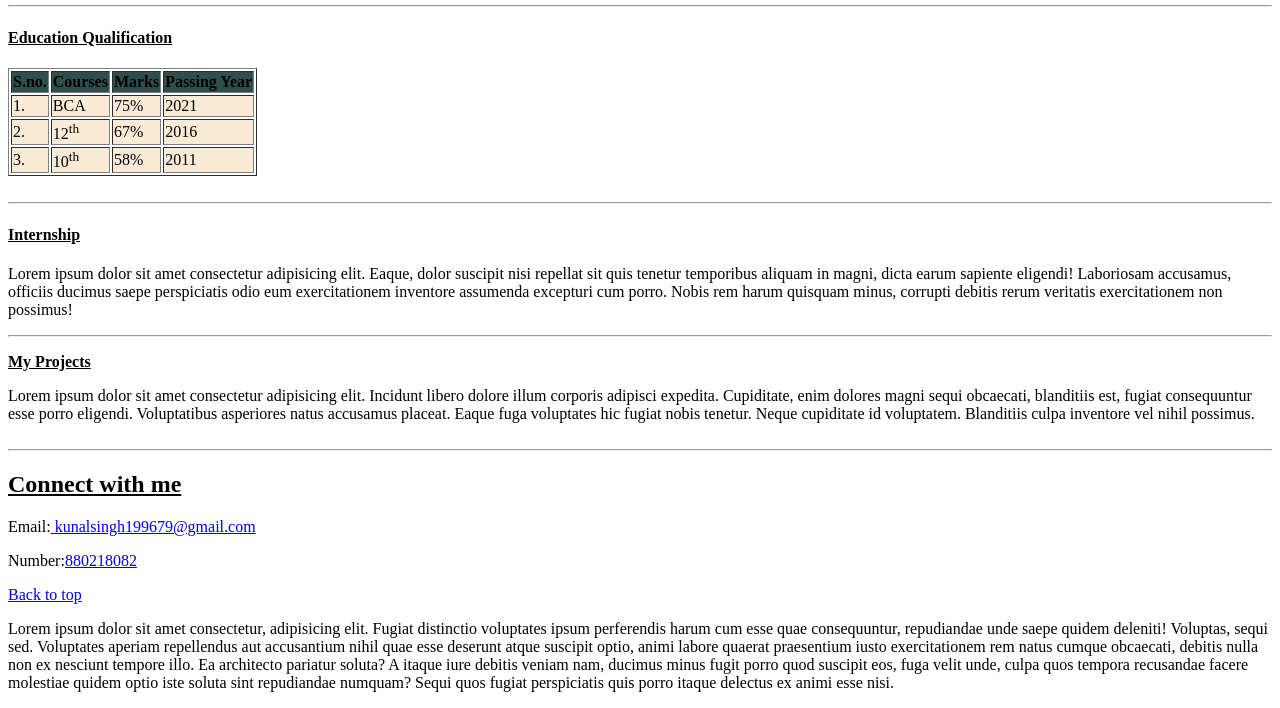
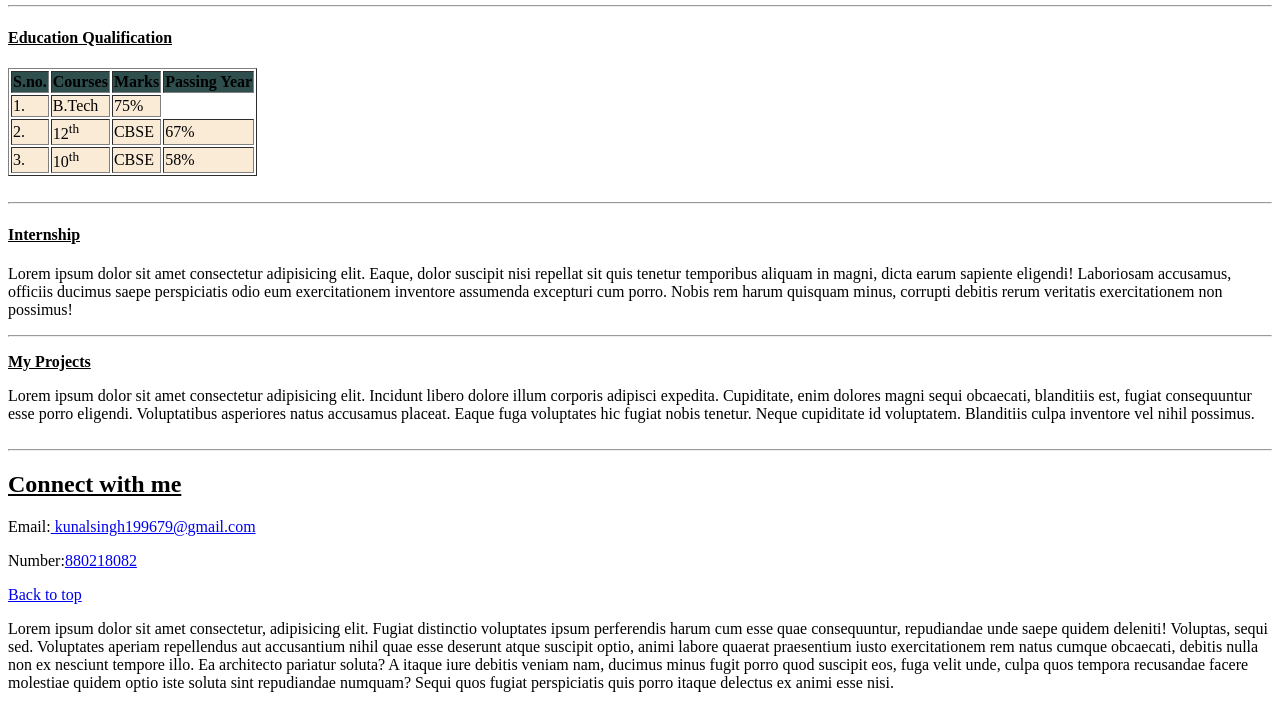
Before and after one commit to Kunnu2202/Resume, a plain HTML site: page index.html in a window 1280 px wide. Shown: the part 200-908 px from the top of the page. Drawn offline with Linux system fonts and the light colour scheme.

Commit message:
Update index.html

```diff
--- a/index.html
+++ b/index.html
@@ -49,21 +49,23 @@
                 </thead>
                 <tbody style="background-color: antiquewhite;">
                     <td>1.</td>
-                    <td>BCA</td>
+                    <td>B.Tech</td>
                     <td>75%</td>
-                    <td>2021</td>
+
                 </tbody>
                 <tbody style="background-color: antiquewhite;">
                     <td>2.</td>
                     <td>12<sup>th</sup></td>
+                    <td>CBSE</td>
                     <td>67%</td>
-                    <td>2016</td>
+
                 </tbody>
                 <tbody style="background-color: antiquewhite;">
                     <td>3.</td>
                     <td>10<sup>th</sup> </td>
+                    <td>CBSE</td>
                     <td>58%</td>
-                    <td>2011</td>
+
                 </tbody>
             </table>
             <br>
```
